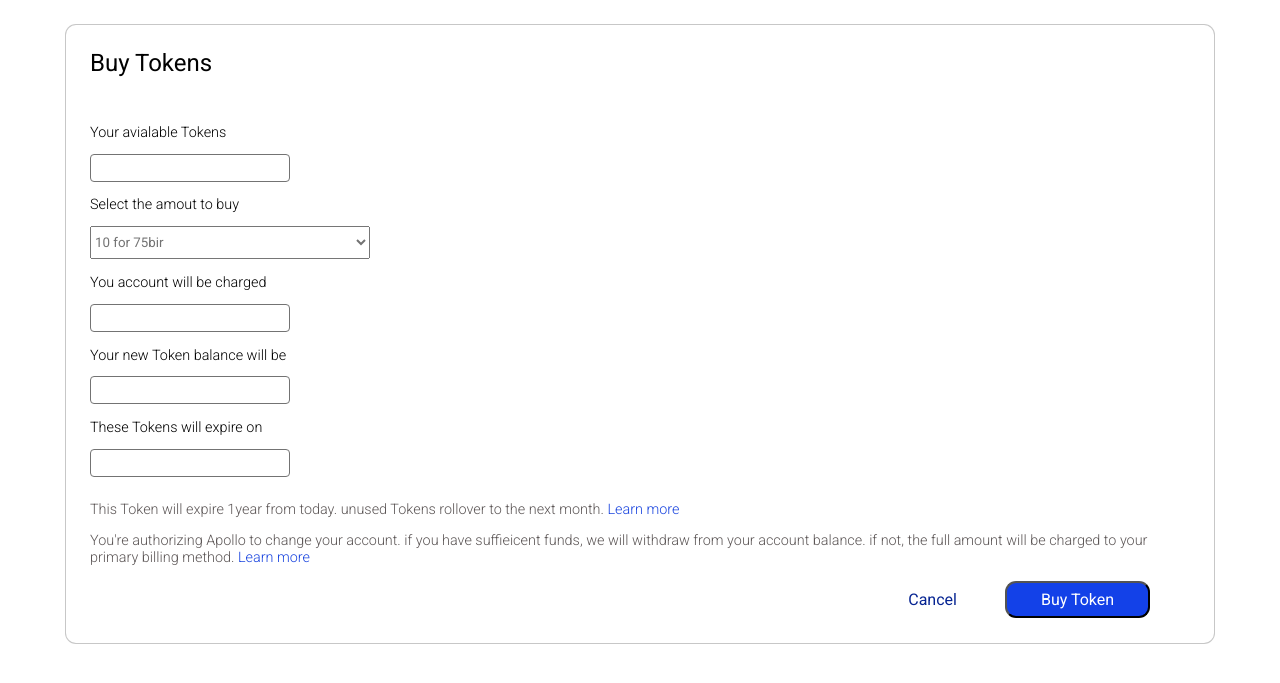
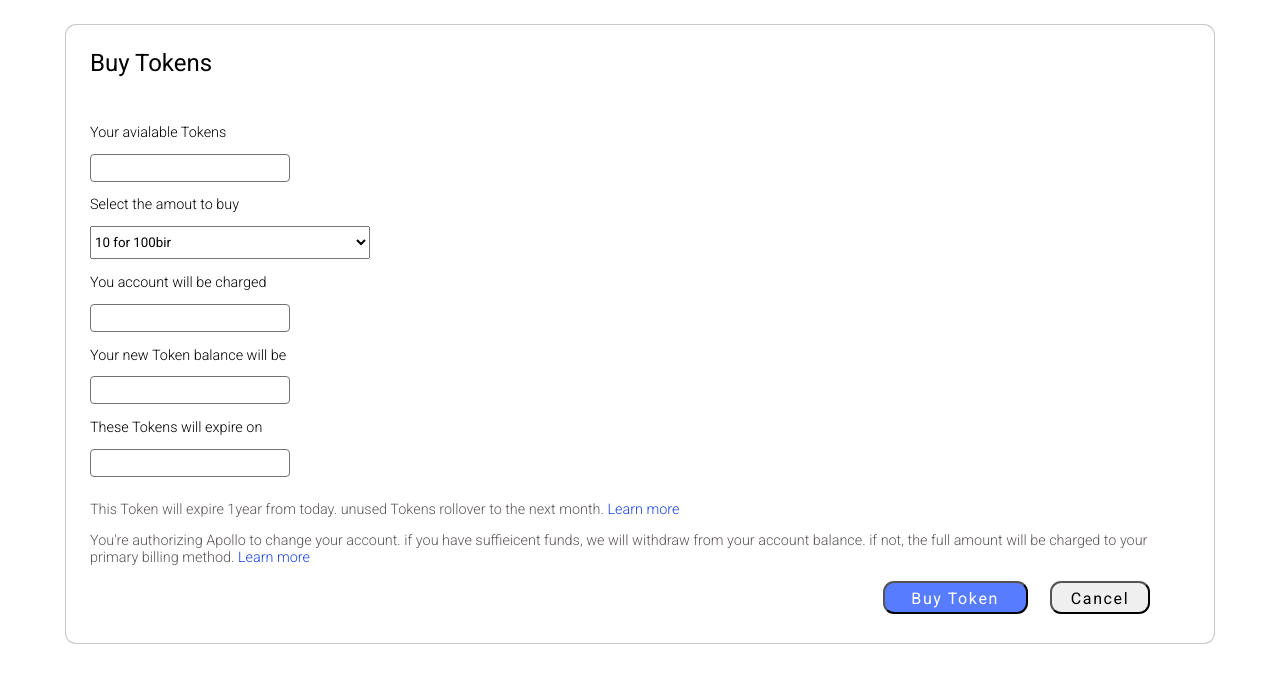
Before and after one commit to Hawa701/Apollo, a PHP site: the page made by App/Add Tokens.html in a window 1280 px wide. Shown: the part 78-761 px from the top of the page. Run offline with PHP 8.4, Linux system fonts and the light colour scheme.

Commit message:
Revert "updated the Add token page"
This reverts commit 830fd79d3da9259728ee3bea37451cbadbf39ec8.

```diff
--- a/App/Add Tokens.html
+++ b/App/Add Tokens.html
@@ -78,7 +78,7 @@
           <label for="amount-to-buy">Select the amout to buy</label>
           <br>
           <select name="" id="amount-to-buy">
-            <option value="10">10 for 75bir</option>
+            <option value="10">10 for 100bir</option>
             <option value="20">20 for 150bir</option>
             <option value="40">40 for 300bir</option>
             <option value="60">60 for 450bir</option>
@@ -88,16 +88,9 @@
             <option value="200">200 for 1,500bir</option>
             <option value="250">250 for 1,850bir</option>
             <option value="300">300 for 2,250bir</option>
-            <option value="custome" id="custom-amount">Custom amout</option>
+            <option value="custome">Custome amout</option>
           </select>
           <br>
-
-          <div class="input">
-            <label for="input-custom-amount">Custom amount</label>
-          <br>
-            <input type="number" name="input" id="input-custom-amount" min="1" max="75000" step="1" maxlength="5">
-          <br>
-          </div>
 
           <label for="amount-tobe-charged">You account will be charged</label>
           <div class="account-charge display"></div>
@@ -114,8 +107,8 @@
           </div>
 
           <div class="buttons">
+            <button type="byt" class="buy-btn btn">Buy Token</button>
             <button type="cancel" class="cancel-btn btn">Cancel</button>
-            <button type="byt" class="buy-btn btn">Buy Token</button>
           </div>
 
         </form> <!-- form end -->
--- a/App/Script/add_tokens.js
+++ /dev/null
@@ -1,30 +0,0 @@
-let customOption = document.querySelector('#custom-amount');
-let selectElement = document.querySelector('#amount-to-buy');
-let inputAmount = document.querySelector('#input-custom-amount');
-let tokenWrap = document.querySelector('.token-wrap');
-let myInput = document.querySelector('.input');
-let accountCharge = document.querySelector('.account-charge display');
-var selectedValue;
-
-function showCustom(){
-  selectedValue = selectElement.value;
-
-  if(selectedValue === 'custome') {
-          myInput.style.display = 'block';
-          tokenWrap.style.height = '700px';
-        }
-        else {
-          myInput.style.display = 'none';
-          tokenWrap.style.height = '620px';
-        }
-}
-
-
-window.onload =  function() {
-
-  selectElement.addEventListener('change', function() {
-    showCustom();
-});
-
-  showCustom();
-}
--- a/App/Style/add_tokens.css
+++ b/App/Style/add_tokens.css
@@ -68,11 +68,9 @@ label, p {
     margin: 0.8rem 0px;
 }
 
-select,input {
+select {
     width: 280px;
     height: 33px;
-
-    color: var(--third-text-color);
 }
 
 .statements {
@@ -100,60 +98,30 @@ select,input {
 .buttons {
     display: flex;
     justify-content: flex-end;
+    height: 33px;
 }
 
 .btn {
-    padding: 0.45rem 1rem;
+    padding: 0.4rem 1rem;
     font-size: 1rem;
     font-weight: 400;
     border-radius: 11px;
+    letter-spacing: .1rem;
 }
 
 .buy-btn {
-    margin-right: 2.5rem;
-    background-color: #1341e8;
+    margin: 0px 1.4rem;
+    background-color: var(--main-color);
     color: var(--second-text-color);
 
     width: 145px;
 }
 
 .buy-btn:hover {
-    background-color: #062492;
+    background-color: #1a45df;
 }
 
 .cancel-btn {
-    margin: 0px 1.4rem;
+    margin-right: 2.5rem;
     width: 100px;
-    background-color: transparent;
-    color: #062492;
-    border: none;
 }
-
-.cancel-btn:hover {
-    background-color: var(--third-bg-color);
-    border: 1px solid var(--third-bg-color);
-    color: var(--main-text-color);
-}
-
-.input {
-    border: red 1px solid;
-    display: none;
-}
-
-#input-custom-amount {
-    width: 280px;
-    height: 33px;
-
-    color: var(--third-text-color);
-
-    border-radius: 4px;
-    border: rgba(213, 15, 15, 0.693) 1px solid;
-
-    margin: 0.8rem 0px;
-}
-
-input[type=number]::-webkit-inner-spin-button,
-input[type=number]::-webkit-outer-spin-button {
-  -webkit-appearance: none;
-  margin: 0;
-}
```
